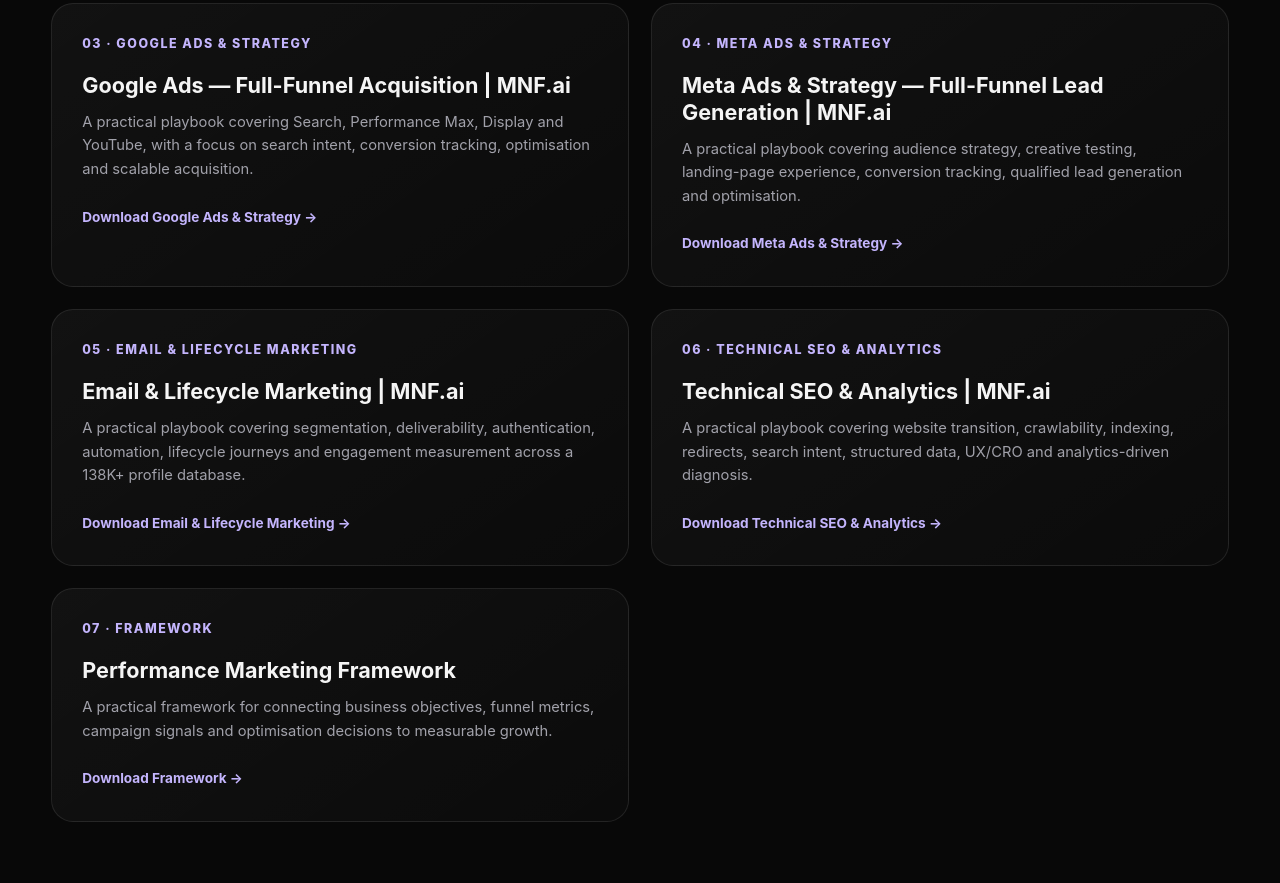
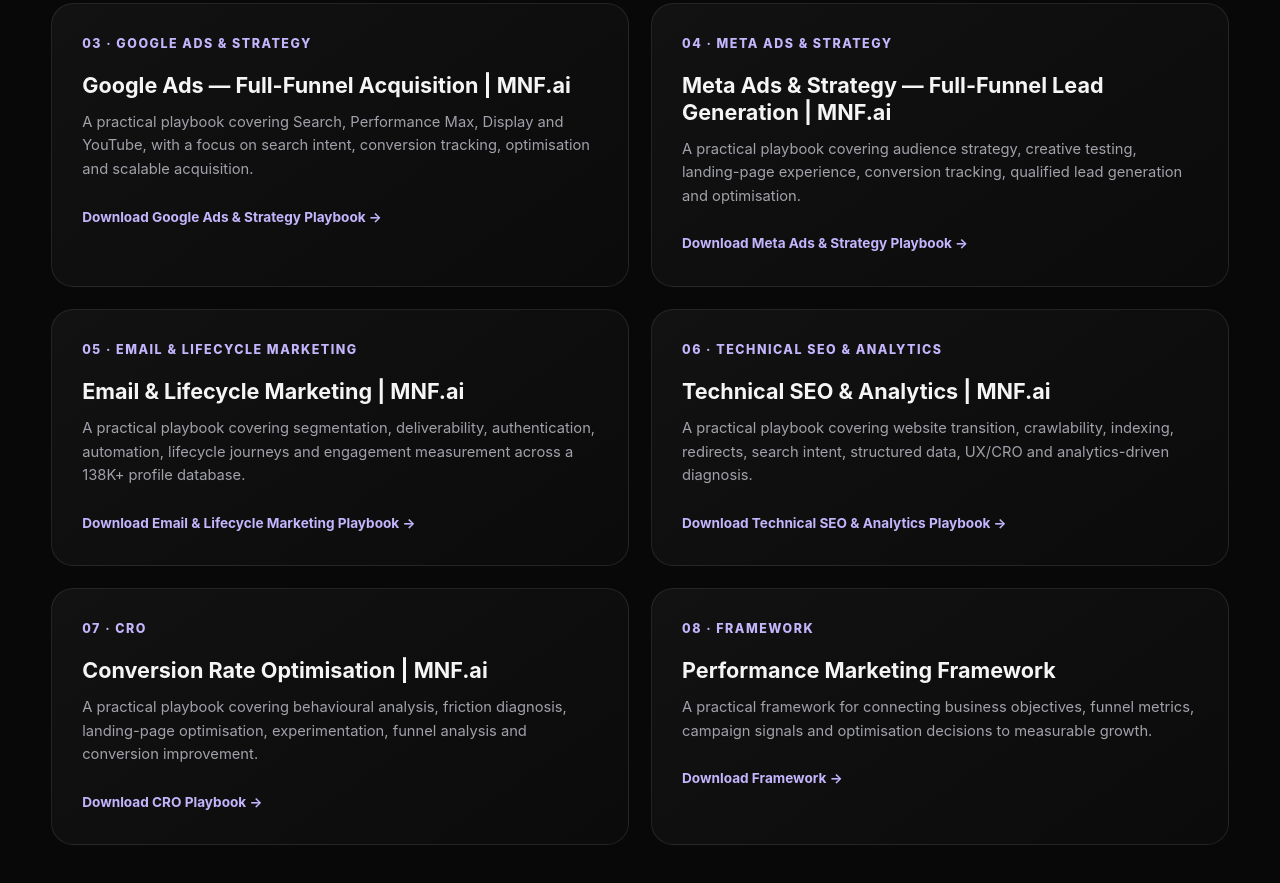
Before and after one commit to monkissilent/monkissilent.github.io, a plain HTML site: page index.html in a window 1280 px wide. Shown: the part 6281-7164 px from the top of the page. Drawn offline with Linux system fonts and the light colour scheme.

Commit message:
Update index.html

```diff
--- a/index.html
+++ b/index.html
@@ -1581,7 +1581,7 @@
           A practical playbook covering Search, Performance Max, Display and YouTube, with a focus on search intent, conversion tracking, optimisation and scalable acquisition.
         </p>
         <a href="assets/PLAYBOOK-01-Google-Ads-Full-Funnel-Acquisition.pdf" download class="download-link">
-          Download Google Ads & Strategy →
+          Download Google Ads & Strategy Playbook →
         </a>
       </article>
 
@@ -1592,7 +1592,7 @@
           A practical playbook covering audience strategy, creative testing, landing-page experience, conversion tracking, qualified lead generation and optimisation.
         </p>
         <a href="assets/PLAYBOOK-02-Meta-Ads-Full-Funnel-Lead-Generation.pdf" download class="download-link">
-          Download Meta Ads & Strategy →
+          Download Meta Ads & Strategy Playbook →
         </a>
       </article>
 
@@ -1603,7 +1603,7 @@
           A practical playbook covering segmentation, deliverability, authentication, automation, lifecycle journeys and engagement measurement across a 138K+ profile database.
         </p>
         <a href="assets/PLAYBOOK-03-Email-Lifecycle-Marketing.pdf" download class="download-link">
-          Download Email & Lifecycle Marketing →
+          Download Email & Lifecycle Marketing Playbook →
         </a>
       </article>
 
@@ -1614,12 +1614,23 @@
           A practical playbook covering website transition, crawlability, indexing, redirects, search intent, structured data, UX/CRO and analytics-driven diagnosis.
         </p>
         <a href="assets/PLAYBOOK-04-Technical-SEO-Analytics.pdf" download class="download-link">
-          Download Technical SEO & Analytics →
+          Download Technical SEO & Analytics Playbook →
         </a>
       </article>
 
      <article class="download-card reveal">
-        <div class="download-type">07 · FRAMEWORK</div>
+     <div class="download-type">07 · CRO</div>
+     <h3>Conversion Rate Optimisation | MNF.ai</h3>
+    <p>
+    A practical playbook covering behavioural analysis, friction diagnosis, landing-page optimisation, experimentation, funnel analysis and conversion improvement.
+  </p>
+  <a href="assets/PLAYBOOK-05-CRO-Conversion-Rate-Optimisation.pdf" download class="download-link">
+    Download CRO Playbook →
+  </a>
+</article>
+
+<article class="download-card reveal">
+  <div class="download-type">08 · FRAMEWORK</div>
   <h3>Performance Marketing Framework</h3>
   <p>
     A practical framework for connecting business objectives, funnel metrics, campaign signals and optimisation decisions to measurable growth.
```
Lines whose indentation alone changed are shown as unchanged.
